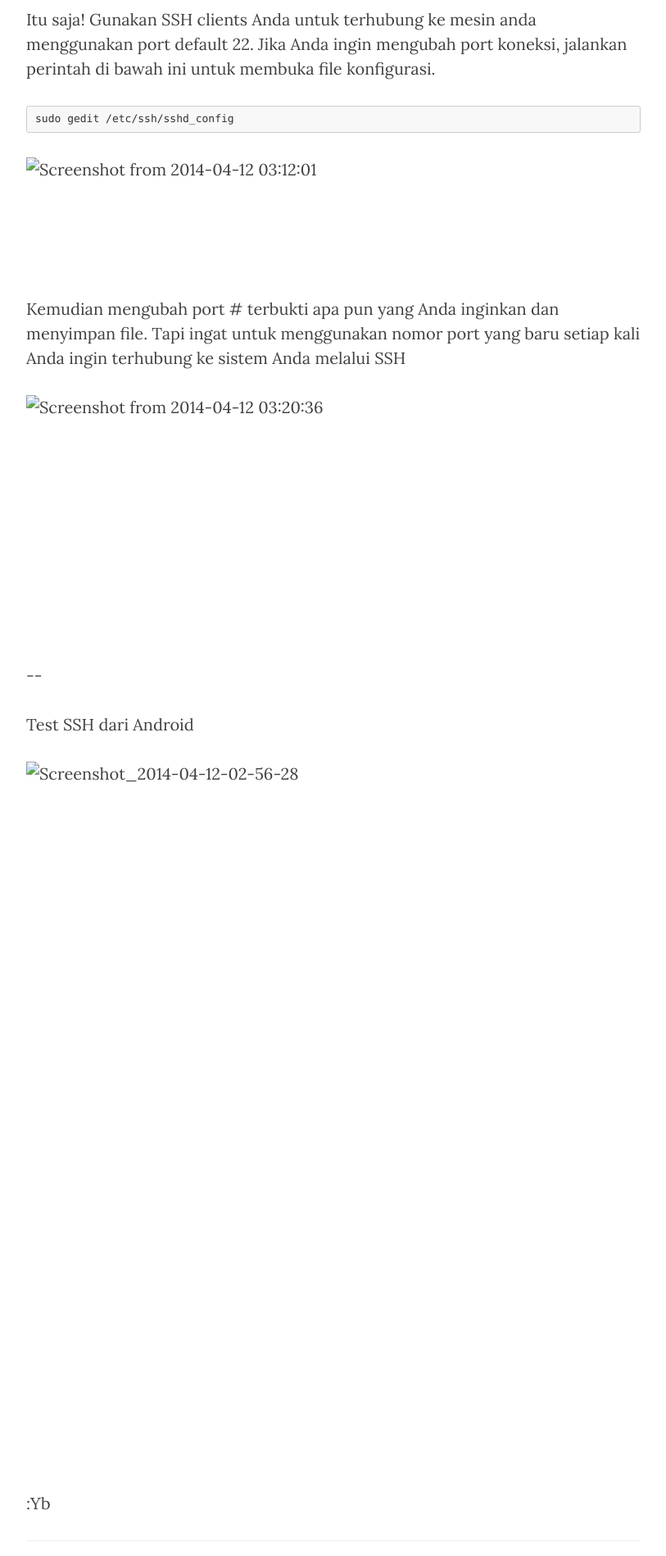
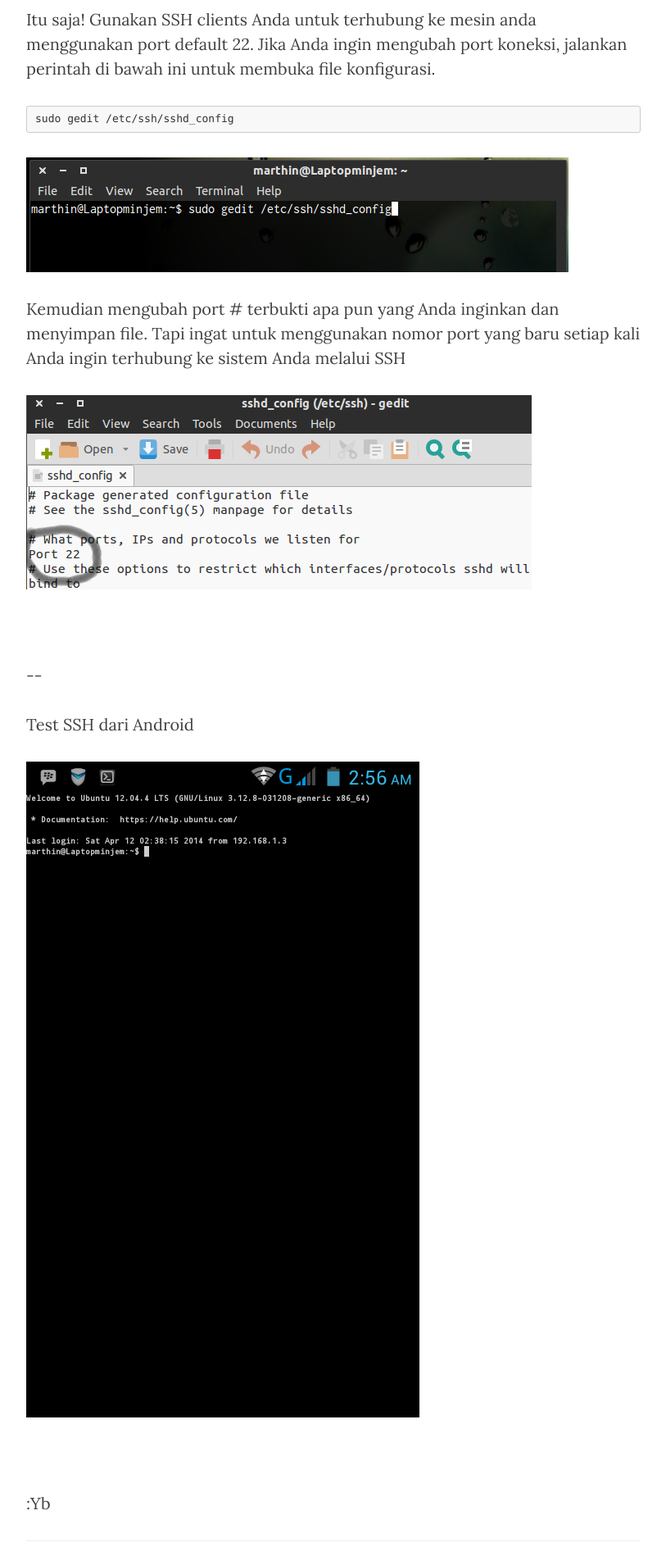
Before and after one commit to andymarthin/andymarthin.github-io, a Jekyll site: the page built from _posts/2014-04-12-mengaktifkan-ssh-secure-shell-di-ubuntu-12-04-desktop.html, in a window 1280 px wide. Shown: the part 1161-3059 px from the top of the page at 82% size, without its empty margins (233-1046 px from the left). Built offline with Jekyll 4.4.1, drawn with Linux system fonts in a browser that asks for light colours; nearby versions of some CDN libraries.

Commit message:
fix images

```diff
--- a/_posts/2014-04-12-mengaktifkan-ssh-secure-shell-di-ubuntu-12-04-desktop.html
+++ b/_posts/2014-04-12-mengaktifkan-ssh-secure-shell-di-ubuntu-12-04-desktop.html
@@ -28,12 +28,12 @@ excerpt: !ruby/object:Hpricot::Doc
 <p><img class="alignnone size-full wp-image-103" alt="Screenshot from 2014-04-12 03:04:07" src="assets/Screenshot-from-2014-04-12-030407.png" width="660" height="120" />/p>
 <p>Itu saja! Gunakan SSH clients Anda untuk terhubung ke mesin anda menggunakan port default 22. Jika Anda ingin mengubah port koneksi, jalankan perintah di bawah ini untuk membuka file konfigurasi.</p>
 <pre class="lang:sh decode:true">sudo gedit /etc/ssh/sshd_config</pre>
-<p><img class="alignnone size-full wp-image-104" alt="Screenshot from 2014-04-12 03:12:01" src="assets/Screenshot-from-2014-04-12-031201.png" width="662" height="140" /></p>
+<p><img class="alignnone size-full wp-image-104" alt="Screenshot from 2014-04-12 03:12:01" src="/assets/Screenshot-from-2014-04-12-031201.png" width="662" height="140" /></p>
 <p>Kemudian mengubah port # terbukti apa pun yang Anda inginkan dan menyimpan file. Tapi ingat untuk menggunakan nomor port yang baru setiap kali Anda ingin terhubung ke sistem Anda melalui SSH</p>
-<p><img class="alignnone size-full wp-image-106" alt="Screenshot from 2014-04-12 03:20:36" src="assets/Screenshot-from-2014-04-12-032036.png" width="617" height="237" /></p>
+<p><img class="alignnone size-full wp-image-106" alt="Screenshot from 2014-04-12 03:20:36" src="/assets/Screenshot-from-2014-04-12-032036.png" width="617" height="237" /></p>
 <p>&nbsp;</p>
 <p>--</p>
 <p>Test SSH dari Android</p>
-<p><img class="alignnone size-full wp-image-102" alt="Screenshot_2014-04-12-02-56-28" src="assets/Screenshot_2014-04-12-02-56-28.png" width="480" height="800" /></p>
+<p><img class="alignnone size-full wp-image-102" alt="Screenshot_2014-04-12-02-56-28" src="/assets/Screenshot_2014-04-12-02-56-28.png" width="480" height="800" /></p>
 <p>&nbsp;</p>
 <p>:Yb</p>
```
